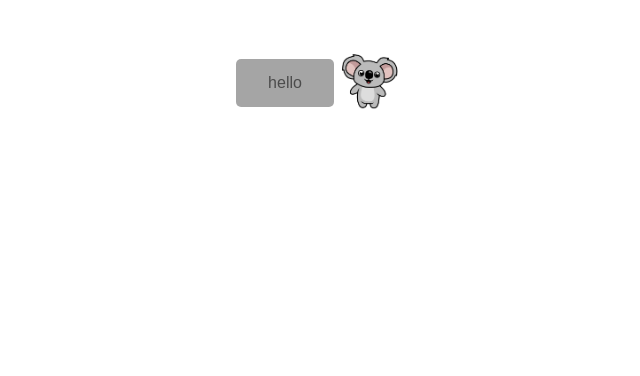
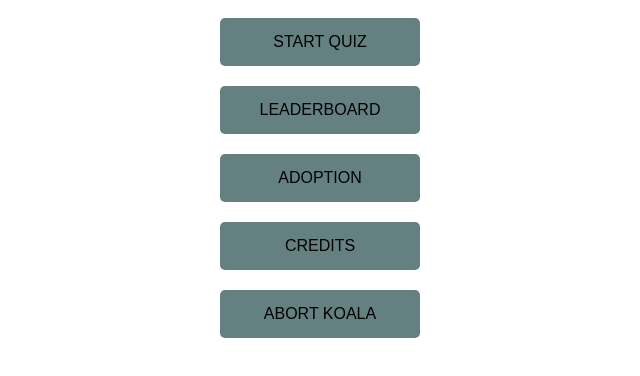
Before and after one commit to Nefariusek/CodersCamp2021.Project.JavaScript, a website built with Vite: page index.html in a window 1280 px wide. Shown: the part 100-476 px from the top of the page, without its empty margins (320-960 px from the left). Built offline with nearby package versions, Linux system fonts and the light colour scheme.

Commit message:
add koala animation, eventListener and styles

```diff
--- a/features/buttonComponent.js
+++ b/features/buttonComponent.js
@@ -4,19 +4,34 @@ Component has a light grey background and black text. When hovered, the backgrou
 If animate on hover is true, the button will show an icon of Koala to the right of it
 */
 import './buttonComponentStyles.css';
-// div relative koala: absolute
+
 export default function createButton(label, classStyle, animate) {
   const koalaButton = document.createElement('div');
   koalaButton.classList.add('koala-button');
+
   const button = document.createElement('button');
   button.innerHTML = label;
   button.classList.add(classStyle);
-  button.onClick = () => {
-    console.log('hello');
-  };
-  const koala = document.createElement('img');
-  koala.src = 'features/cute_koala.png';
-  koalaButton.appendChild(button);
-  koalaButton.appendChild(koala);
+
+  button.addEventListener('click', () => {
+    console.log(`Greetings from koala in ${label}`);
+  });
+
+  koalaButton.append(button);
+
+  if (animate) {
+    const koala = document.createElement('img');
+    koala.src = 'features/cute_koala.png';
+    koala.classList.add('koala', 'hidden');
+    koalaButton.append(koala);
+
+    button.onmouseover = () => {
+      koala.classList.remove('hidden');
+    };
+    button.onmouseout = () => {
+      koala.classList.add('hidden');
+    };
+  }
+
   return koalaButton;
 }
--- a/features/buttonComponentStyles.css
+++ b/features/buttonComponentStyles.css
@@ -1,5 +1,5 @@
 button {
-  background-color: grey; /* Green */
+  background-color: #648080; /* Green */
   border: none;
   color: black;
   padding: 15px 32px;
@@ -8,22 +8,30 @@ button {
   display: inline-block;
   font-size: 16px;
   border-radius: 5px;
-  opacity: 0.7;
-  transition: 0.3s;
+  transition: 0.4s;
+  text-transform: uppercase;
+  margin-bottom: 20px;
+  width: 200px;
 }
 
 button:hover {
-  opacity: 1;
+  background-color: #3e505b;
+  color: white;
 }
 
 img {
   width: 70px;
   height: 70px;
-  transform: translateY(30px);
+  transform: translateY(-10px);
+  position: absolute;
+  opacity: 1;
+  transition: 0.2s;
 }
 
-.koalabutton {
-  display: flex;
-  justify-content: center;
-  align-items: center;
+.koalaButton {
+  position: relative;
 }
+
+.hidden {
+  opacity: 0;
+}
--- a/src/main.js
+++ b/src/main.js
@@ -4,7 +4,12 @@ import createButton from '../features/buttonComponent.js';
 document.querySelector('#app').innerHTML = `
   <h1>CC first project</h1>
 `;
+// how to use: createButton(label, classStyle, animate)
+const buttonQuiz = createButton('start quiz', 'quiz', true);
+const buttonLeaderboard = createButton('leaderboard', 'leaderboard', true);
+const buttonAdoption = createButton('adoption', 'adoption', true);
+const buttonCredits = createButton('credits', 'credits', true);
+const buttonStatic = createButton('abort koala', 'noKoala', false);
 
-const button1 = createButton('hello', 'sth', false);
-
-document.querySelector('#app').appendChild(button1);
+document.querySelector('#app').append(buttonQuiz, buttonLeaderboard, buttonAdoption, buttonCredits);
+document.querySelector('#app').append(buttonStatic);
```
